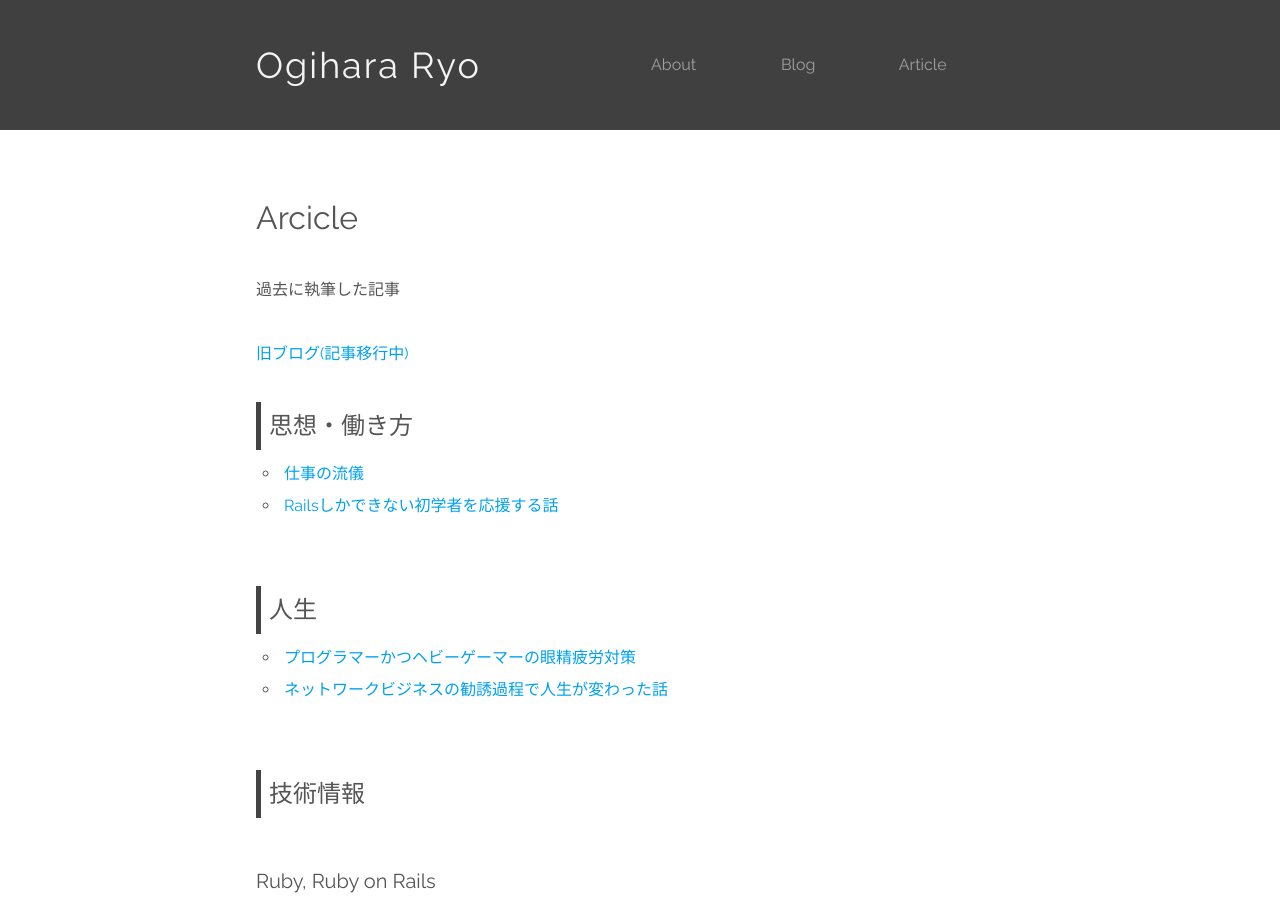
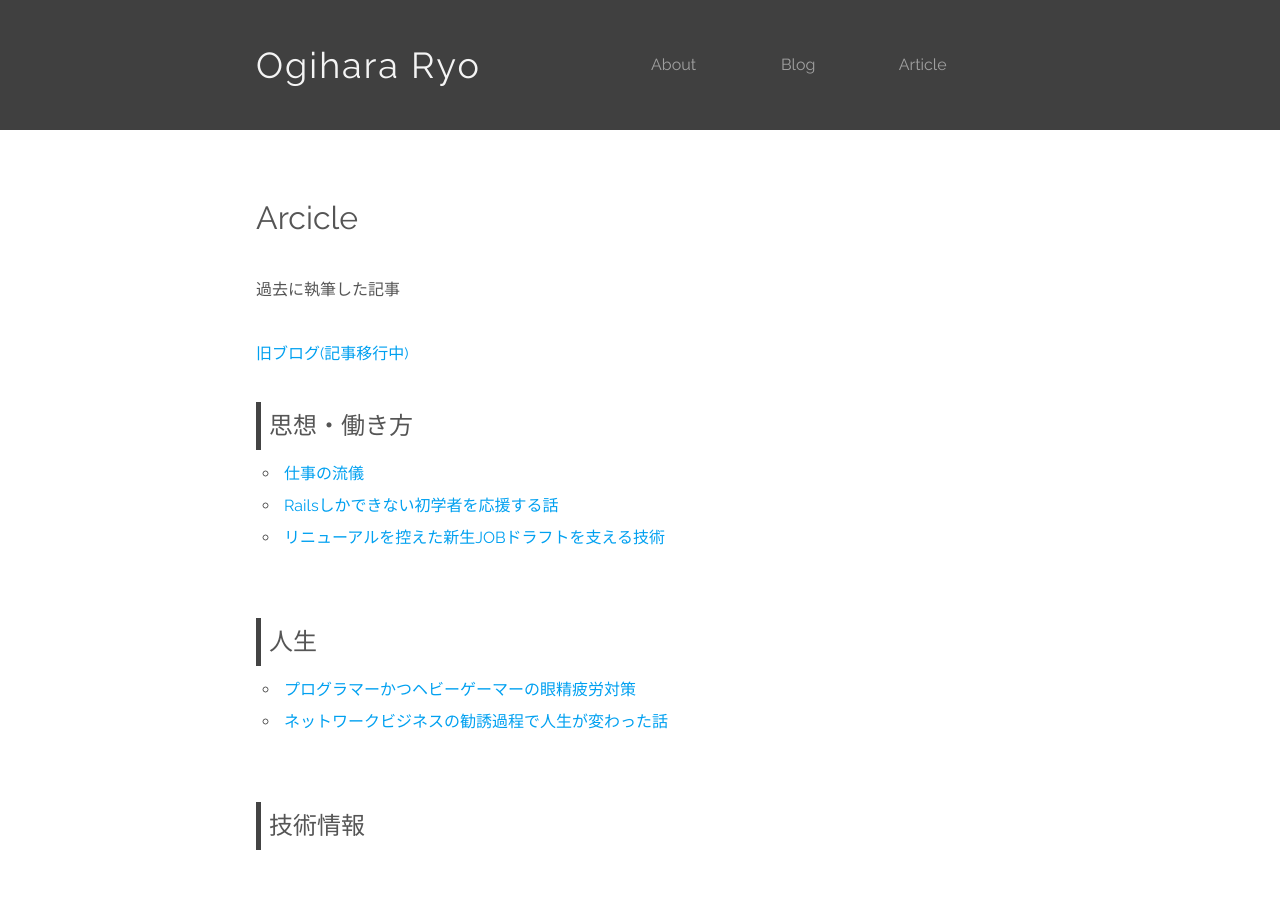
Before and after one commit to ryo-ryukalice/ogihara-ryo.github.io, a Jekyll site: the page built from articles.md, in a window 1280 px wide and 900 px high. Built offline with Jekyll 4.4.1, drawn with Linux system fonts in a browser that asks for light colours; nearby versions of some CDN libraries; comment, search, counter and statistics services are not loaded.

Commit message:
Add article

```diff
--- a/articles.md
+++ b/articles.md
@@ -14,6 +14,7 @@ permalink: /articles
 
 - [仕事の流儀]({% post_url 2018-07-06-work-style %})
 - [Railsしかできない初学者を応援する話]({% post_url 2017-05-04-ale-for-rails-beginners %})
+- [リニューアルを控えた新生JOBドラフトを支える技術](https://hitotomirai.co.jp/?blog=a140)
 
 ## 人生
 
```
